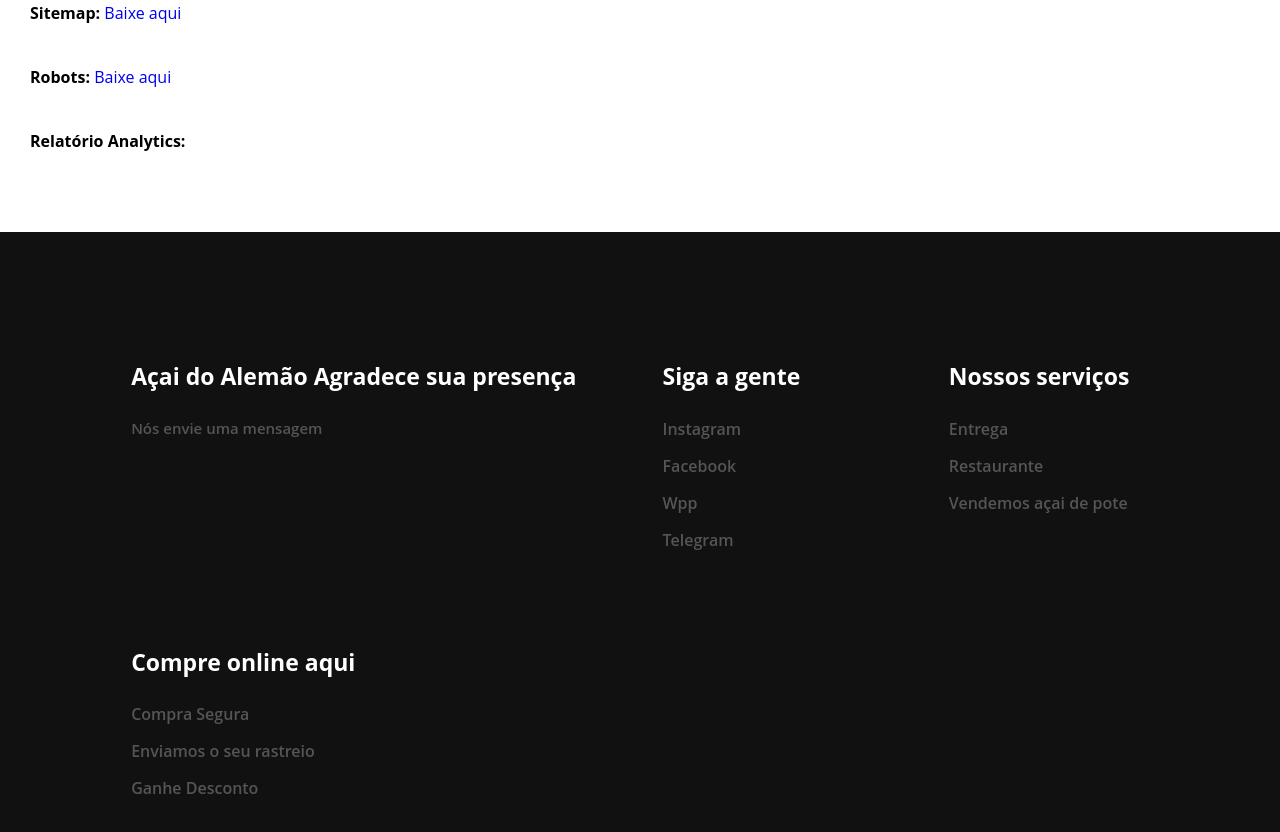
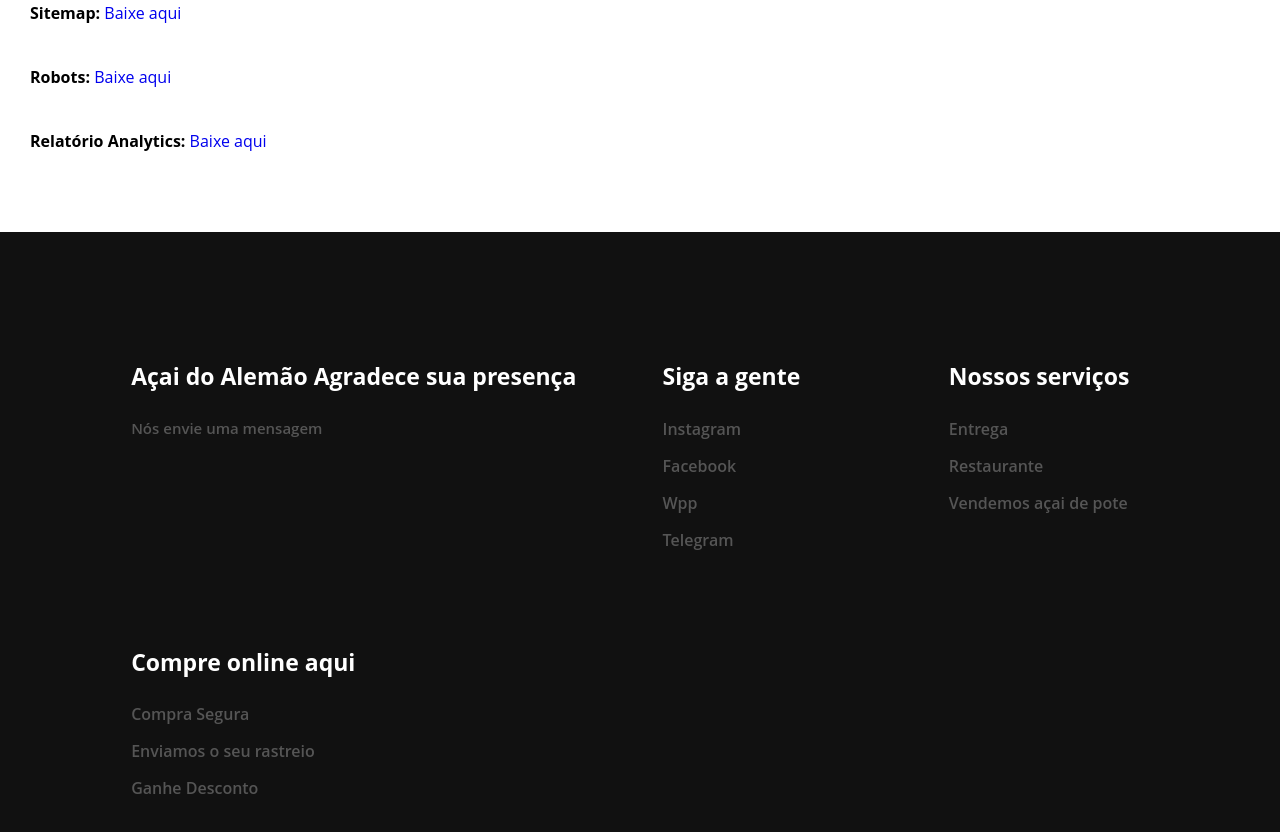
Before and after one commit to milena-andrade/acaiAlemao, a plain HTML site: page professor.html in a window 1280 px wide. Shown: the part 1340-2172 px from the top of the page. Drawn offline with nearby package versions, Linux system fonts and the light colour scheme; a script that the page names is missing.

Commit message:
Update professor.html

```diff
--- a/professor.html
+++ b/professor.html
@@ -55,7 +55,7 @@
            <p class="info"><strong> Robots: </strong> <a href="robots.txt" download> Baixe aqui </a> </p>
 		<br>
 
-            <p class="info"><strong> Relatório Analytics: </strong>  </p>
+            <p class="info"><strong> Relatório Analytics: </strong> <a href="Analytcs.pdf" download> Baixe aqui  </p>
           <div>
     </section>
 
```
